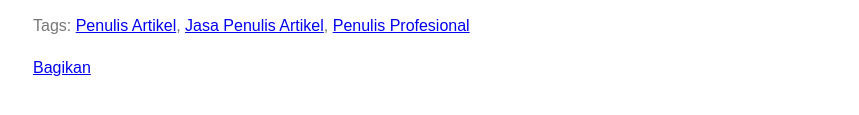
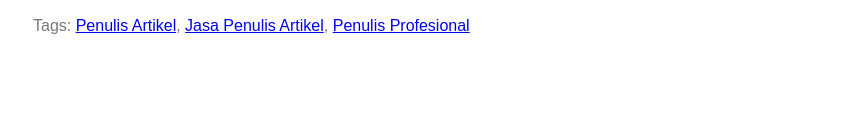
Before and after one commit to socime/JasaTulis, a plain HTML site: page index.html in a window 1280 px wide. Shown: the part 2927-3042 px from the top of the page, without its empty margins (282-1141 px from the left). After the commit the page ends 3016 px from the top, so only its background shows below. Drawn offline with nearby package versions, Linux system fonts and the light colour scheme.

Commit message:
update sharer

```diff
--- a/index.html
+++ b/index.html
@@ -185,7 +185,6 @@ src="https://www.facebook.com/tr?id=1245956808863557&ev=PageView&noscript=1"
                         tersebut. </p>
                     <p><em>Selamat menunggu artikel berkualitas dan professional milik Anda.</em></p>
                     <p>Tags: <a href="https://www.jasatulis.com">Penulis Artikel</a>, <a href="https://www.jasatulis.com">Jasa Penulis Artikel</a>, <a href="https://www.jasatulis.com">Penulis Profesional</a></p>
-                    <div class="fb-share-button" data-href="https://www.jasatulis.com/" data-layout="button" data-size="large" data-mobile-iframe="true"><a class="fb-xfbml-parse-ignore" target="_blank" href="https://www.facebook.com/sharer/sharer.php?u=https%3A%2F%2Fwww.jasatulis.com%2F&amp;src=sdkpreparse">Bagikan</a></div>
 
                     <div
   class="fb-like"
```
